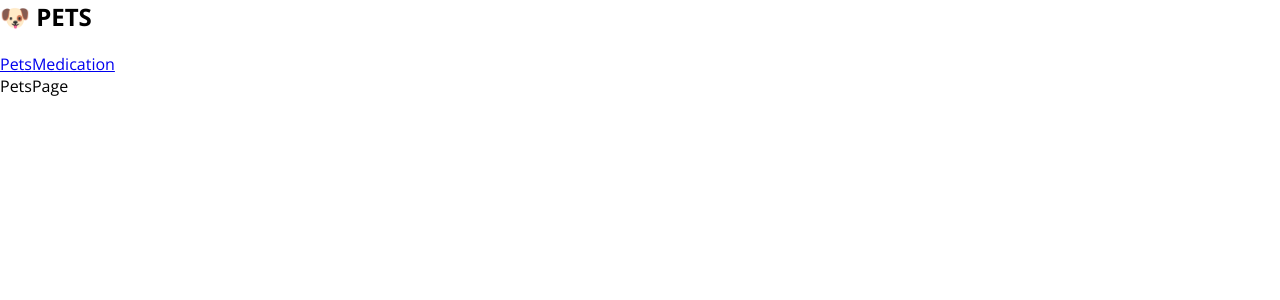
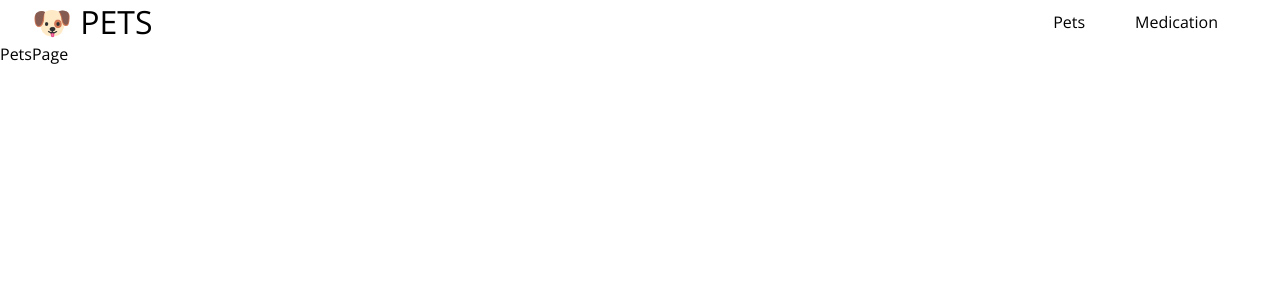
Before and after one commit to MariusCodeAcademy/type5-react-11-12-pet-meds-official, a React (Create React App) app: page / in a window 1280 px wide. Shown: the top 300 px of the page. Built offline with nearby package versions, Linux system fonts and the light colour scheme.

Commit message:
header css

```diff
--- a/src/components/Header/Header.jsx
+++ b/src/components/Header/Header.jsx
@@ -1,14 +1,19 @@
 import { NavLink } from 'react-router-dom';
+import css from './Header.module.css';
 
 function Header() {
   return (
-    <div>
-      <h2>🐶 PETS</h2>
+    <header className={css.header}>
+      <h2 className={css.logo}>🐶 PETS</h2>
       <nav>
-        <NavLink to='/'>Pets</NavLink>
-        <NavLink to='/medication'>Medication</NavLink>
+        <NavLink className={css.navLink} to='/'>
+          Pets
+        </NavLink>
+        <NavLink className={css.navLink} to='/medication'>
+          Medication
+        </NavLink>
       </nav>
-    </div>
+    </header>
   );
 }
 // sukurti header
--- /dev/null
+++ b/src/components/Header/Header.module.css
@@ -0,0 +1,23 @@
+.header {
+  display: flex;
+  align-items: center;
+  justify-content: space-between;
+  margin: 0 2rem;
+}
+
+.logo {
+  font-size: 2rem;
+  font-weight: normal;
+  margin: 0;
+}
+
+.navLink {
+  display: inline-block;
+  text-decoration: none;
+  color: inherit;
+  padding: 10px 20px;
+  margin-right: 10px;
+}
+.navLink:hover {
+  background-color: rgb(204, 204, 204);
+}
```
